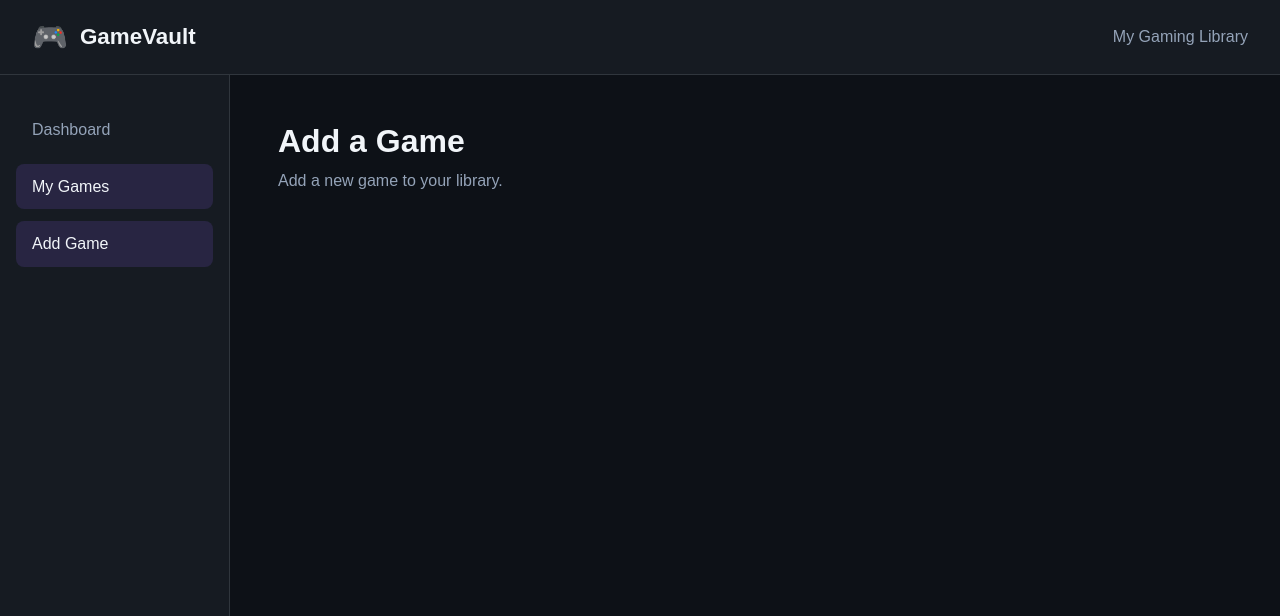
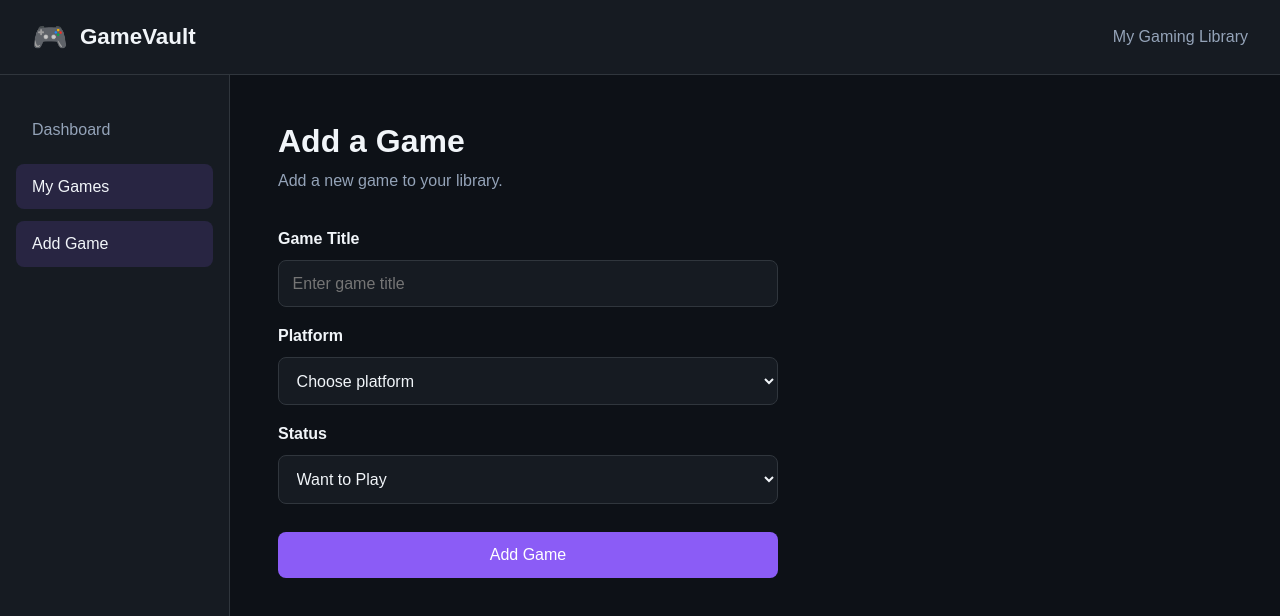
Before and after one commit to minza-42/game_vault, a React (Vite) app: page /games/add in a window 1280 px wide. Shown: the top 616 px of the page. Built offline with nearby package versions, Linux system fonts and the light colour scheme.

Commit message:
feat: add game creation with Questlog API

```diff
--- /dev/null
+++ b/src/hooks/useSaveGame.ts
@@ -0,0 +1,37 @@
+import { useState } from "react";
+import { createGame } from "../services/gameService";
+import type { Game, GameStatus } from "../types/Game";
+
+interface NewGame {
+  title: string;
+  platform: string;
+  status: GameStatus;
+}
+
+function useSaveGame() {
+  const [loading, setLoading] = useState(false);
+  const [error, setError] = useState<string | null>(null);
+
+  async function saveGame(game: NewGame): Promise<Game> {
+    try {
+      setLoading(true);
+      setError(null);
+
+      const newGame = await createGame(game);
+
+      return newGame;
+    } catch (err) {
+      const message =
+        err instanceof Error ? err.message : "Something went wrong";
+
+      setError(message);
+      throw err;
+    } finally {
+      setLoading(false);
+    }
+  }
+
+  return { saveGame, loading, error };
+}
+
+export default useSaveGame;
--- a/src/pages/AddGame.tsx
+++ b/src/pages/AddGame.tsx
@@ -1,8 +1,80 @@
+import { useState } from "react";
+import { useNavigate } from "react-router-dom";
+import useSaveGame from "../hooks/useSaveGame";
+import type { GameStatus } from "../types/Game";
+
 function AddGame() {
+  const navigate = useNavigate();
+  const { saveGame, loading, error } = useSaveGame();
+
+  const [title, setTitle] = useState("");
+  const [platform, setPlatform] = useState("");
+  const [status, setStatus] = useState<GameStatus>("want");
+
+  async function handleSubmit(event: React.FormEvent<HTMLFormElement>) {
+    event.preventDefault();
+
+    try {
+      await saveGame({
+        title,
+        platform,
+        status,
+      });
+
+      navigate("/games");
+    } catch {
+      // Error is handled by useSaveGame
+    }
+  }
+
   return (
     <main className="page">
       <h2>Add a Game</h2>
       <p>Add a new game to your library.</p>
+
+      <form className="game-form" onSubmit={handleSubmit}>
+        <label htmlFor="title">Game Title</label>
+        <input
+          id="title"
+          type="text"
+          value={title}
+          onChange={(event) => setTitle(event.target.value)}
+          placeholder="Enter game title"
+          required
+        />
+
+        <label htmlFor="platform">Platform</label>
+        <select
+          id="platform"
+          value={platform}
+          onChange={(event) => setPlatform(event.target.value)}
+          required
+        >
+          <option value="">Choose platform</option>
+          <option value="PC">PC</option>
+          <option value="PlayStation 5">PlayStation 5</option>
+          <option value="Xbox">Xbox</option>
+          <option value="Switch">Nintendo Switch</option>
+        </select>
+
+        <label htmlFor="status">Status</label>
+        <select
+          id="status"
+          value={status}
+          onChange={(event) => setStatus(event.target.value as GameStatus)}
+        >
+          <option value="want">Want to Play</option>
+          <option value="playing">Playing</option>
+          <option value="completed">Completed</option>
+          <option value="dropped">Dropped</option>
+        </select>
+
+        {error && <p className="form-error">{error}</p>}
+
+        <button type="submit" disabled={loading}>
+          {loading ? "Saving..." : "Add Game"}
+        </button>
+      </form>
     </main>
   );
 }
--- a/src/services/gameService.ts
+++ b/src/services/gameService.ts
@@ -1,10 +1,11 @@
-import type { Game } from "../types/Game";
+import type { Game, GameStatus } from "../types/Game";
 
 const API_URL = "https://questlog-api.vercel.app/api";
 const HANDLE = "gamevault-minai";
 
 const BASE_URL = `${API_URL}/${HANDLE}`;
 
+// GET - Fetch all games
 export async function getGames(): Promise<Game[]> {
   const response = await fetch(`${BASE_URL}/games`);
 
@@ -14,3 +15,26 @@ export async function getGames(): Promise<Game[]> {
 
   return response.json();
 }
+
+// POST - Create a new game
+interface NewGame {
+  title: string;
+  platform: string;
+  status: GameStatus;
+}
+
+export async function createGame(game: NewGame): Promise<Game> {
+  const response = await fetch(`${BASE_URL}/games`, {
+    method: "POST",
+    headers: {
+      "Content-Type": "application/json",
+    },
+    body: JSON.stringify(game),
+  });
+
+  if (!response.ok) {
+    throw new Error("Could not create game");
+  }
+
+  return response.json();
+}
--- a/src/styles/main.scss
+++ b/src/styles/main.scss
@@ -147,3 +147,45 @@
   border: 1px solid $border-color;
   border-radius: 12px;
 }
+
+.game-form {
+  display: flex;
+  flex-direction: column;
+  gap: 0.75rem;
+  max-width: 500px;
+  margin-top: 2rem;
+
+  label {
+    font-weight: 600;
+    margin-top: 0.5rem;
+  }
+
+  input,
+  select {
+    padding: 0.85rem;
+    border: 1px solid $border-color;
+    border-radius: 8px;
+    background: $color-surface;
+    color: $color-text;
+    font: inherit;
+  }
+
+  button {
+    margin-top: 1rem;
+    padding: 0.9rem;
+    border: none;
+    border-radius: 8px;
+    background: $color-primary;
+    color: white;
+    cursor: pointer;
+
+    &:disabled {
+      opacity: 0.6;
+      cursor: not-allowed;
+    }
+  }
+}
+
+.form-error {
+  color: #f87171;
+}
```
